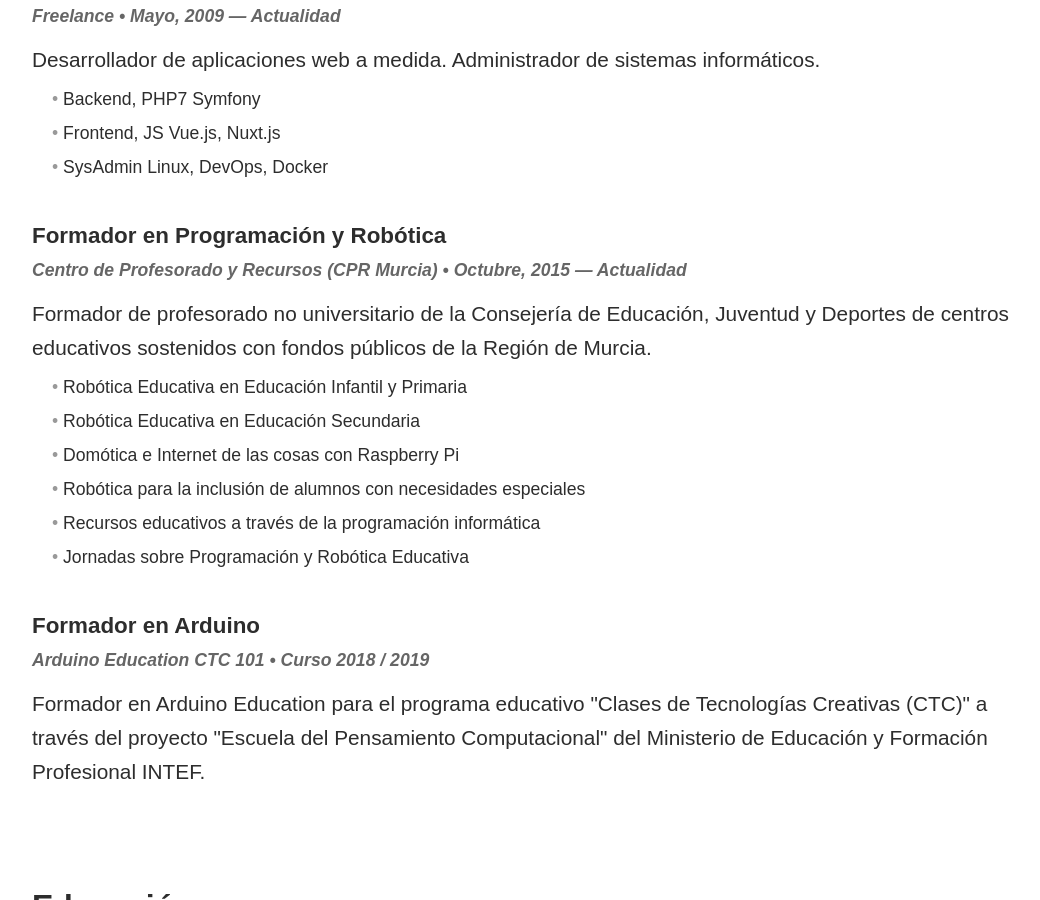
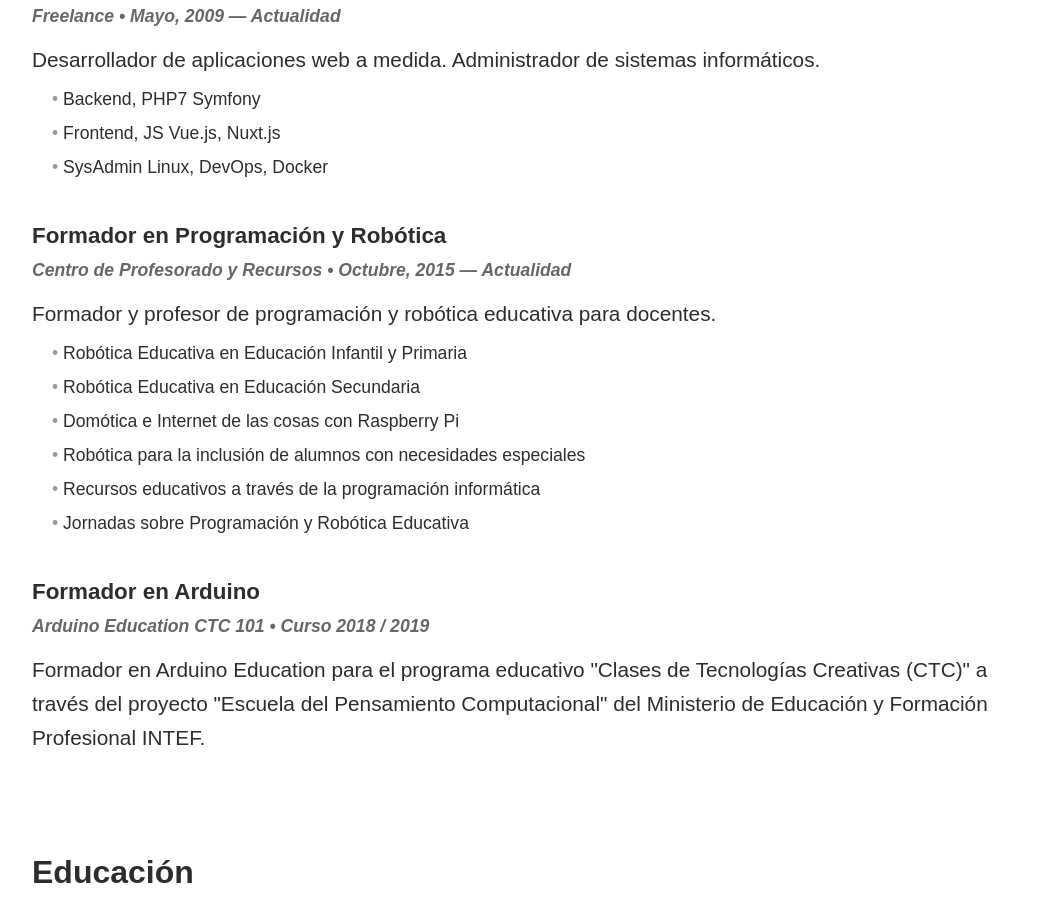
Before and after one commit to migueabellan/migueabellan.github.io, a Jekyll site: the page built from index.html, in a window 1280 px wide and 900 px high, scrolled down 679 px. Shown: the whole window, without its empty margins (111-1151 px from the left). Built offline with Jekyll 4.4.1, drawn with Linux system fonts in a browser that asks for light colours; nearby versions of some CDN libraries.

Commit message:
Update .gitignore

```diff
--- a/_data/experience.yml
+++ b/_data/experience.yml
@@ -8,9 +8,9 @@
     - SysAdmin Linux, DevOps, Docker
 
 - company: Formador en Programación y Robótica
-  position: Centro de Profesorado y Recursos (CPR Murcia)
+  position: Centro de Profesorado y Recursos
   duration: Octubre, 2015 &mdash; Actualidad
-  summary: Formador de profesorado no universitario de la Consejería de Educación, Juventud y Deportes de centros educativos sostenidos con fondos públicos de la Región de Murcia.
+  summary: Formador y profesor de programación y robótica educativa para docentes.
   items:
     - <a href="https://www.programoergosum.es/formaciones/iniciacion-a-la-robotica-en-educacion-primaria/" target="_blank">Robótica Educativa en Educación Infantil y Primaria</a>
     - <a href="https://www.programoergosum.es/formaciones/iniciacion-a-la-robotica-en-educacion-secundaria/" target="_blank">Robótica Educativa en Educación Secundaria</a>
```
Also changed, not shown: 1 other file.
